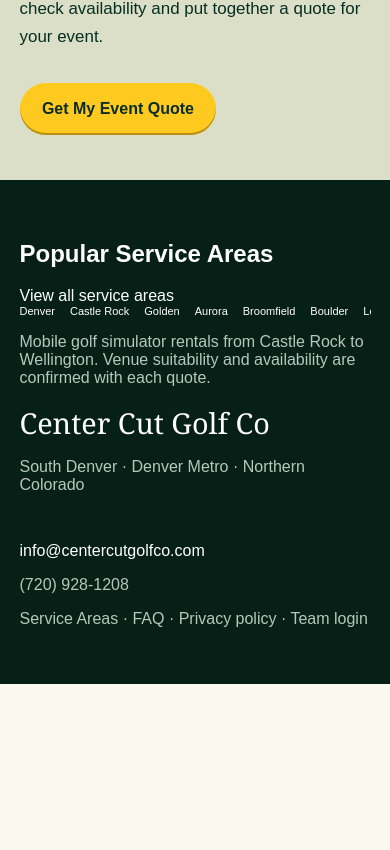
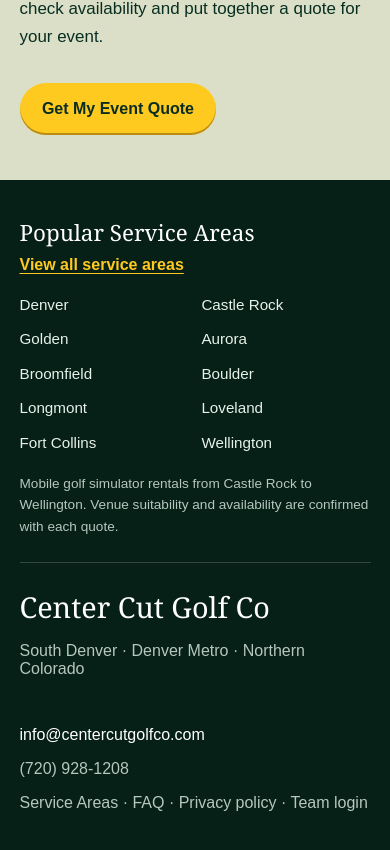
Before and after one commit to micahp20/center-cut-golf-co, a Next.js app: page / in a window 390 px wide. Shown: the part 2797-3647 px from the top of the page. Before the commit the page ends 3481 px from the top, so only its background shows below. Built offline with nearby package versions, Linux system fonts and the light colour scheme; no server answers.

Commit message:
Style responsive footer city links

```diff
--- a/app/club.css
+++ b/app/club.css
@@ -323,3 +323,15 @@ a:focus-visible,button:focus-visible { outline:3px solid #218fd1; outline-offset
 @media(max-width:850px) { .location-grid { grid-template-columns:repeat(2,minmax(0,1fr)); } }
 @media(max-width:620px) { .location-grid,.location-feature-grid,.city-details { grid-template-columns:1fr; } .location-feature img { max-height:280px; } }
 @media(max-width:420px) { .club-header nav { flex-wrap:wrap; justify-content:flex-start; gap:.2rem .9rem; } .club-header nav a,.club-header nav summary { padding:.45rem 0; } }
+
+/* Compact, accessible service area links in the global footer */
+.footer-areas { padding-bottom:2rem; margin-bottom:2rem; border-bottom:1px solid rgba(255,255,255,.18); }
+.footer-areas-heading { display:flex; justify-content:space-between; align-items:baseline; flex-wrap:wrap; gap:.6rem 1.2rem; margin-bottom:1rem; }
+.footer-areas-heading h2 { font:normal clamp(1.4rem,2.7vw,1.9rem)/1.2 Georgia,serif; margin:0; }
+.footer-areas-heading a { color:#ffca20; font-weight:700; text-decoration:underline; text-underline-offset:.2em; }
+.footer-city-links { display:grid; grid-template-columns:repeat(5,minmax(0,1fr)); gap:.6rem 1rem; width:100%; overflow:visible; font-size:.95rem; }
+.footer-city-links a { color:#e7f2e9; padding:.35rem 0; white-space:normal; }
+.footer-city-links a:hover,.footer-city-links a:focus-visible { color:#ffca20; text-decoration:underline; }
+.footer-areas p { margin:1rem 0 0; color:#b6c8bd; font-size:.85rem; line-height:1.6; }
+@media(max-width:850px) { .footer-city-links { grid-template-columns:repeat(3,minmax(0,1fr)); } }
+@media(max-width:520px) { .footer-city-links { grid-template-columns:repeat(2,minmax(0,1fr)); gap:.4rem .8rem; } .footer-areas { padding-bottom:1.5rem; margin-bottom:1.5rem; } }
```
